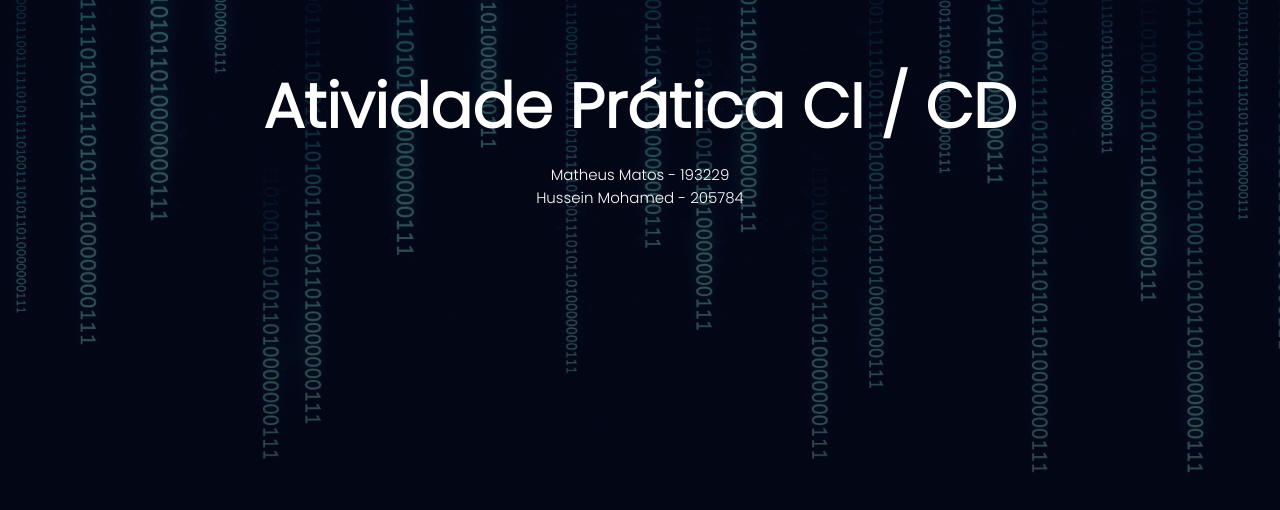
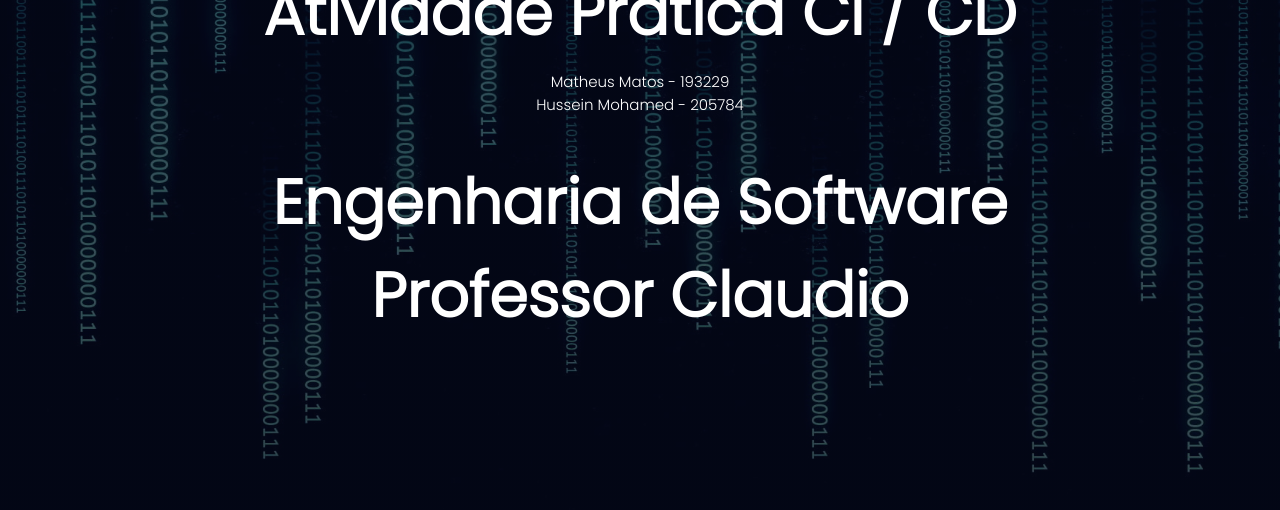
Before and after one commit to hussein2764/CI_CD, a plain HTML site: page index.html in a window 1280 px wide. Shown: the part 246-756 px from the top of the page. Drawn offline with Linux system fonts and the light colour scheme.

Commit message:
Alteração Hussein

```diff
--- a/index.html
+++ b/index.html
@@ -24,6 +24,8 @@
 
         <h1>Atividade Prática CI / CD</h1>
         <p>Matheus Matos - 193229<br>Hussein Mohamed - 205784</p>
+        <h1>Engenharia de Software</h1>
+        <h1>Professor Claudio</h1>
 
 
 
```
